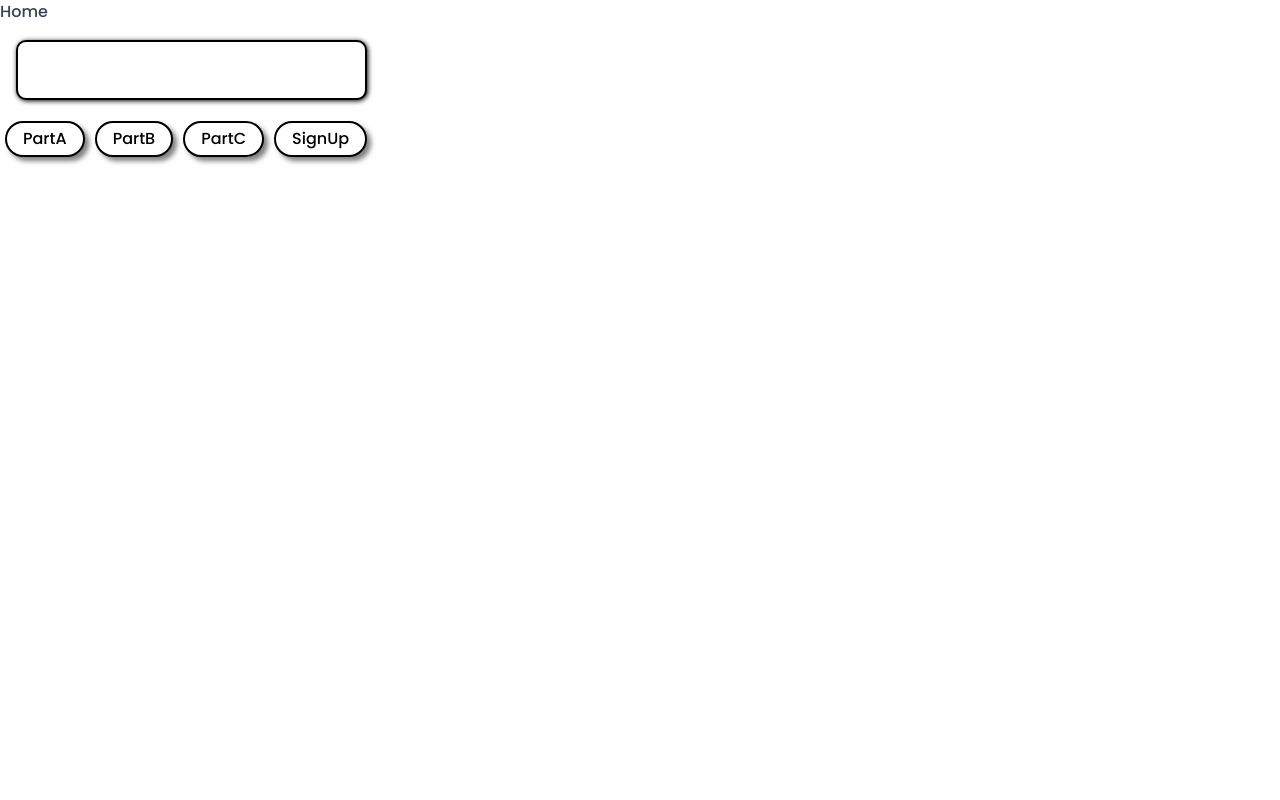
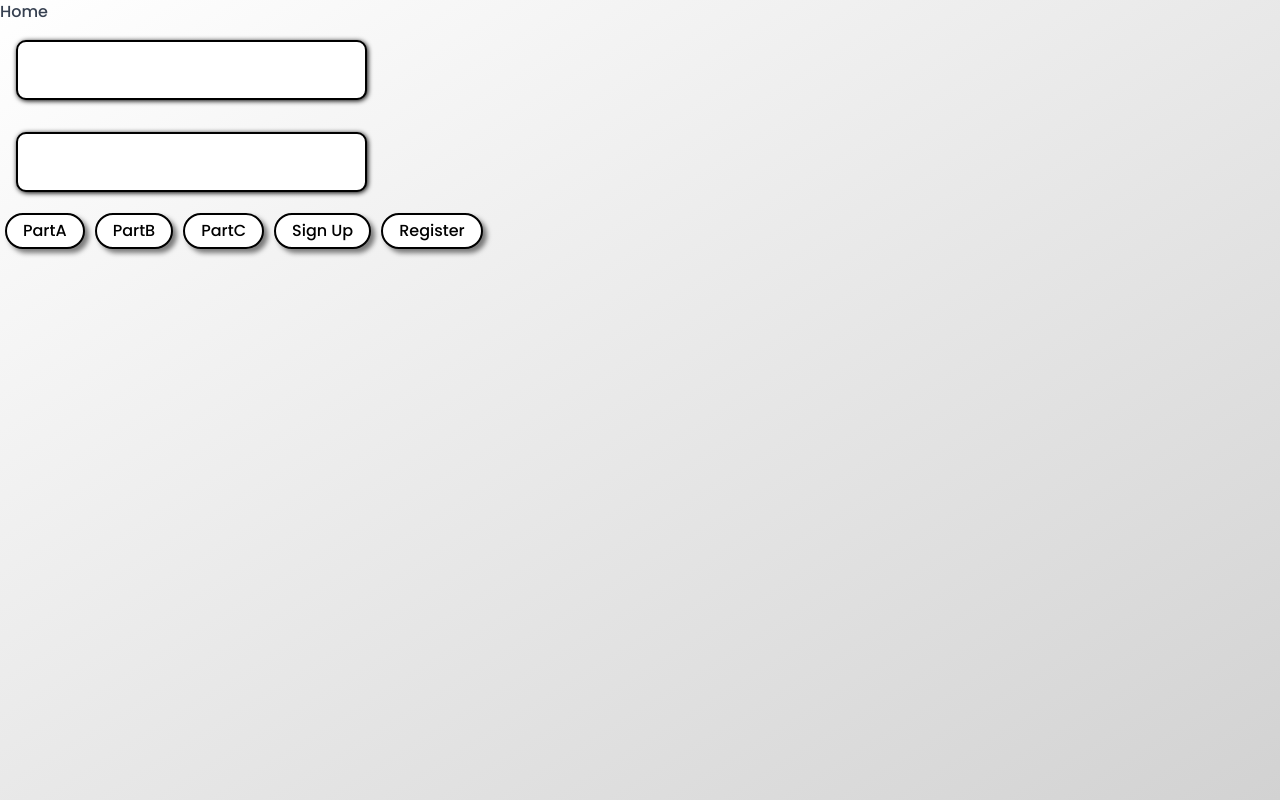
Before and after one commit to harshakl03/FRONT-END, a React (Vite) app: page / in a window 1280 px wide. Built offline with nearby package versions, Linux system fonts and the light colour scheme.

Commit message:
New stuff after Button Invert

```diff
--- a/src/Styles/GlobalStyles.jsx
+++ b/src/Styles/GlobalStyles.jsx
@@ -74,6 +74,8 @@ html {
 body {
   font-family: "Poppins", sans-serif;
   color: var(--color-grey-700);
+  background: linear-gradient(to top left,  #d2d2d2, #ffffff);
+
 
   transition: color 0.3s, background-color 0.3s;
   min-height: 100vh;
--- a/src/pages/Home.jsx
+++ b/src/pages/Home.jsx
@@ -16,11 +16,14 @@ export default function Home() {
       Home {nameA + nameB + nameC}
       <div>
         <Input />
+        <br />
+        <Input />
       </div>
       <Button onClick={() => dispatch(addPA("A"))}>PartA</Button>
       <Button onClick={() => dispatch(addPB("B"))}>PartB</Button>
       <Button onClick={() => dispatch(addPC("C"))}>PartC</Button>
-      <Button>SignUp</Button>
+      <Button>Sign Up</Button>
+      <Button>Register</Button>
     </div>
   );
 }
--- a/src/ui/Button.jsx
+++ b/src/ui/Button.jsx
@@ -17,7 +17,7 @@ const BlackButton = styled.button`
     &:focus{
         background-color: black;
         color: white;
-
+        box-shadow: 1px 1px 2px rgba(0, 0, 0, 0.5);
     }
 `;
 
--- a/src/ui/Input.jsx
+++ b/src/ui/Input.jsx
@@ -11,10 +11,12 @@ const StyledInput = styled.input`
   box-shadow: 1px 1px 5px black;
 
   &:focus{
-        background-color: black;
-        color: white;
+        background-color: #838383;
+        color: #000000;
+        transition: color 0.5s, background-color 0.5s;
 
     }
+  &:hover{  }
 `;
 
 const StyledPart = styled.input`
```
